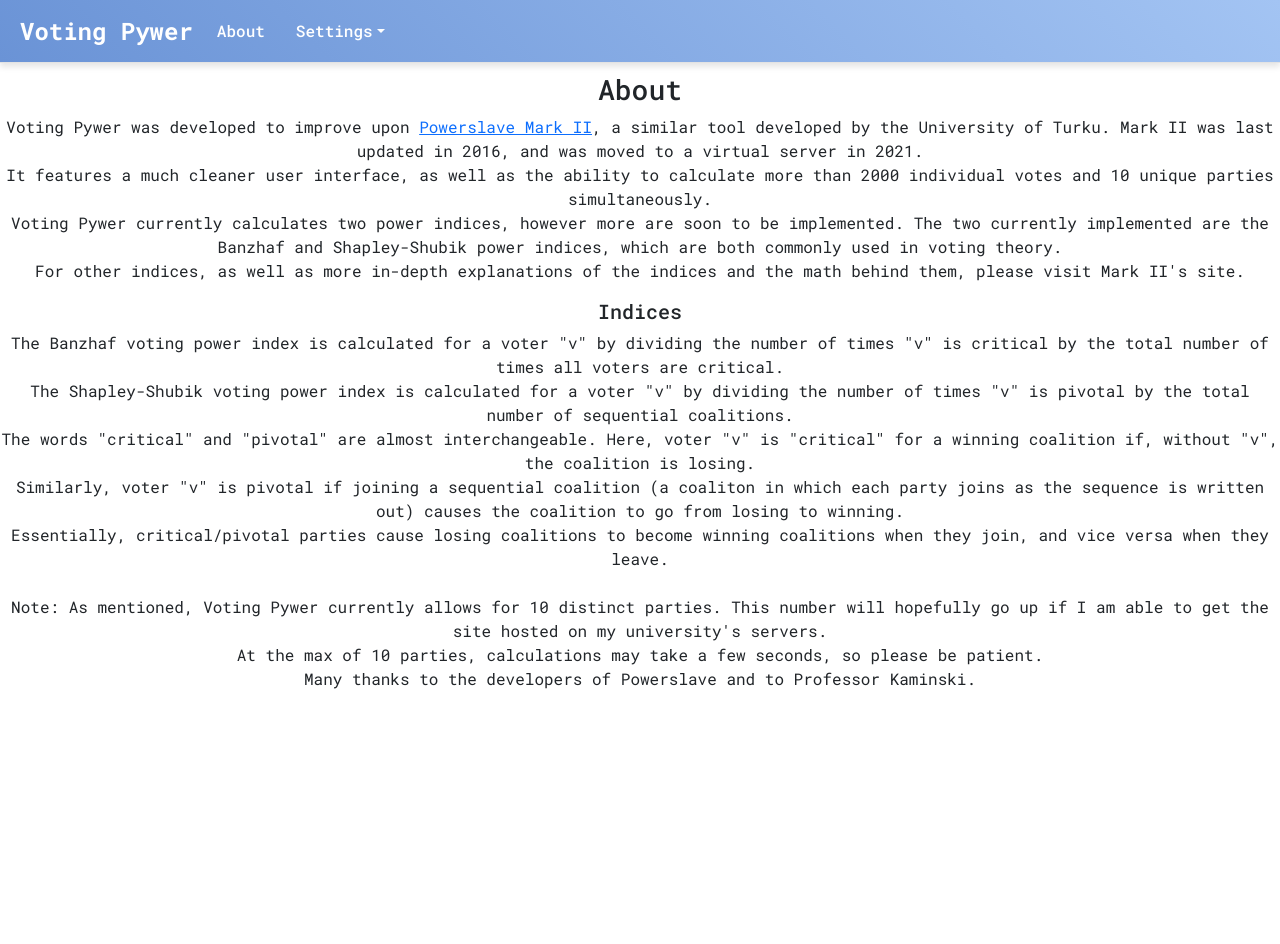
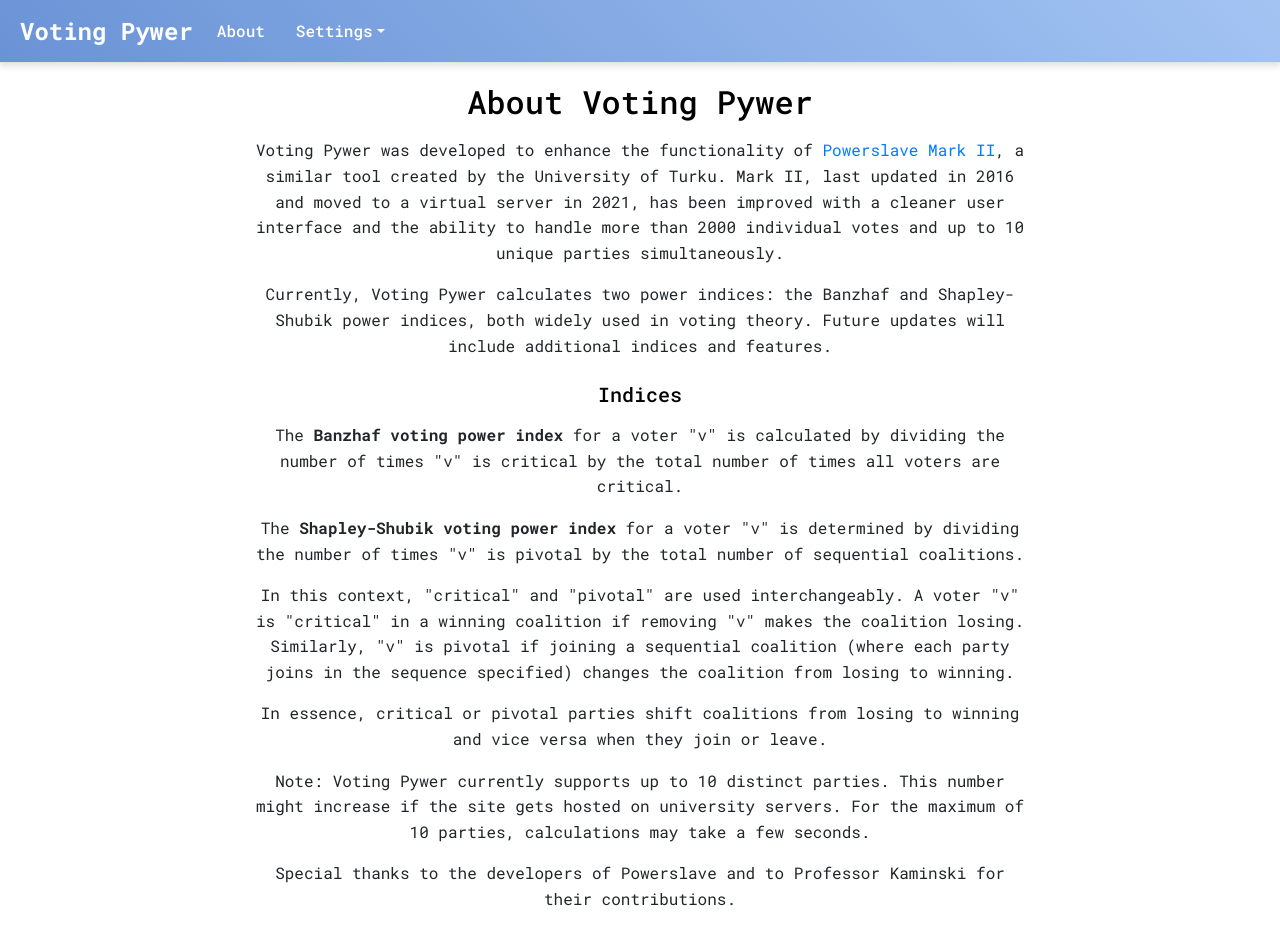
Before and after one commit to apmalani/voting-pywer, a React (Create React App) app: page /#/about in a window 1280 px wide. Shown: the top 944 px of the page. Before the commit the page ends 800 px from the top, so only its background shows below. Built offline with nearby package versions, Linux system fonts and the light colour scheme.

Commit message:
changes to the about page to match ui changes

```diff
--- a/src/AboutPage.css
+++ b/src/AboutPage.css
@@ -0,0 +1,35 @@
+.about-content {
+    max-width: 809px;
+    margin: 0 auto;
+    padding: 20px;
+}
+
+.about-content h3 {
+    margin-top: 0;
+    font-size: 2rem;
+    color: #000;
+}
+
+.about-content p {
+    line-height: 1.6;
+    margin: 1rem 0;
+}
+
+.about-content a {
+    color: #007bff;
+    text-decoration: none;
+}
+
+.about-content a:hover {
+    text-decoration: underline;
+}
+
+.about-content h5 {
+    margin-top: 1.5rem;
+    font-size: 1.25rem;
+    color: #000;
+}
+
+strong {
+    font-weight: bold;
+}
--- a/src/AboutPage.tsx
+++ b/src/AboutPage.tsx
@@ -1,48 +1,38 @@
 import React from 'react';
 import HeaderComponent from './HeaderComponent';
+import './AboutPage.css';
 
 const AboutPage = () => {
     return (
         <div className='AboutPage'>
-            <HeaderComponent></HeaderComponent>
-            <h3 style={{marginLeft: '0px', marginTop: '10px'}}>About</h3>
-
-            <div style={{marginLeft: '0px'}}>
+            <HeaderComponent />
+            <div className="about-content">
+                <h3>About Voting Pywer</h3>
                 <p>
-                    Voting Pywer was developed to improve upon <a href="http://powerslave.utu.fi/">Powerslave Mark II</a>, a similar tool developed by the University of Turku.
-                    Mark II was last updated in 2016, and was moved to a virtual server in 2021.
-                    <br/>
-                    It features a much cleaner user interface, as well as the ability to calculate more than 2000 individual votes and 10 unique parties simultaneously.
-                    <br/>
-                    Voting Pywer currently calculates two power indices, however more are soon to be implemented. The two currently implemented are the Banzhaf and Shapley-Shubik power indices,
-                    which are both commonly used in voting theory.
-                    <br/>
-                    For other indices, as well as more in-depth explanations of the indices and the math behind them, please visit Mark II's site.
-                    <br/>
+                    Voting Pywer was developed to enhance the functionality of <a href="http://powerslave.utu.fi/">Powerslave Mark II</a>, a similar tool created by the University of Turku.
+                    Mark II, last updated in 2016 and moved to a virtual server in 2021, has been improved with a cleaner user interface and the ability to handle more than 2000 individual votes and up to 10 unique parties simultaneously.
+                </p>
+                <p>
+                    Currently, Voting Pywer calculates two power indices: the Banzhaf and Shapley-Shubik power indices, both widely used in voting theory. Future updates will include additional indices and features.
                 </p>
                 <h5>Indices</h5>
                 <p>
-                    The Banzhaf voting power index is calculated for a voter "v" by dividing the number of times "v" is critical by
-                    the total number of times all voters are critical.
-                    <br/>
-                    The Shapley-Shubik voting power index is calculated for a voter "v" by dividing the number of times "v" is pivotal
-                    by the total number of sequential coalitions.
-                    <br/>
-                    The words "critical" and "pivotal" are almost interchangeable. Here, voter "v" is "critical" for a winning coalition if,
-                    without "v", the coalition is losing.
-                    <br/>
-                    Similarly, voter "v" is pivotal if joining a sequential coalition (a coaliton in which each party joins
-                    as the sequence is written out) causes the coalition to go from losing to winning.
-                    <br/>
-                    Essentially, critical/pivotal parties cause losing coalitions to become winning coalitions when they join, and vice versa when they leave.
-                    <br/>
-                    <br/>
-                    Note: As mentioned, Voting Pywer currently allows for 10 distinct parties. This number will hopefully go up if I am able to get the site hosted on my university's servers.
-                    <br/>
-                    At the max of 10 parties, calculations may take a few seconds, so please be patient.
-                    <br/>
-                    Many thanks to the developers of Powerslave and to Professor Kaminski.
-
+                    The <strong>Banzhaf voting power index</strong> for a voter "v" is calculated by dividing the number of times "v" is critical by the total number of times all voters are critical.
+                </p>
+                <p>
+                    The <strong>Shapley-Shubik voting power index</strong> for a voter "v" is determined by dividing the number of times "v" is pivotal by the total number of sequential coalitions.
+                </p>
+                <p>
+                    In this context, "critical" and "pivotal" are used interchangeably. A voter "v" is "critical" in a winning coalition if removing "v" makes the coalition losing. Similarly, "v" is pivotal if joining a sequential coalition (where each party joins in the sequence specified) changes the coalition from losing to winning.
+                </p>
+                <p>
+                    In essence, critical or pivotal parties shift coalitions from losing to winning and vice versa when they join or leave.
+                </p>
+                <p>
+                    Note: Voting Pywer currently supports up to 10 distinct parties. This number might increase if the site gets hosted on university servers. For the maximum of 10 parties, calculations may take a few seconds.
+                </p>
+                <p>
+                    Special thanks to the developers of Powerslave and to Professor Kaminski for their contributions.
                 </p>
             </div>
         </div>
```
